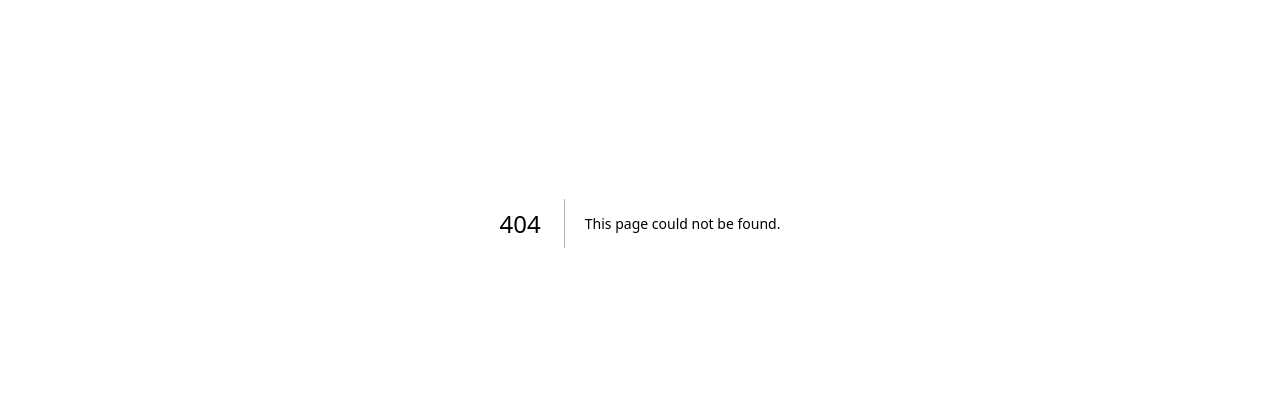
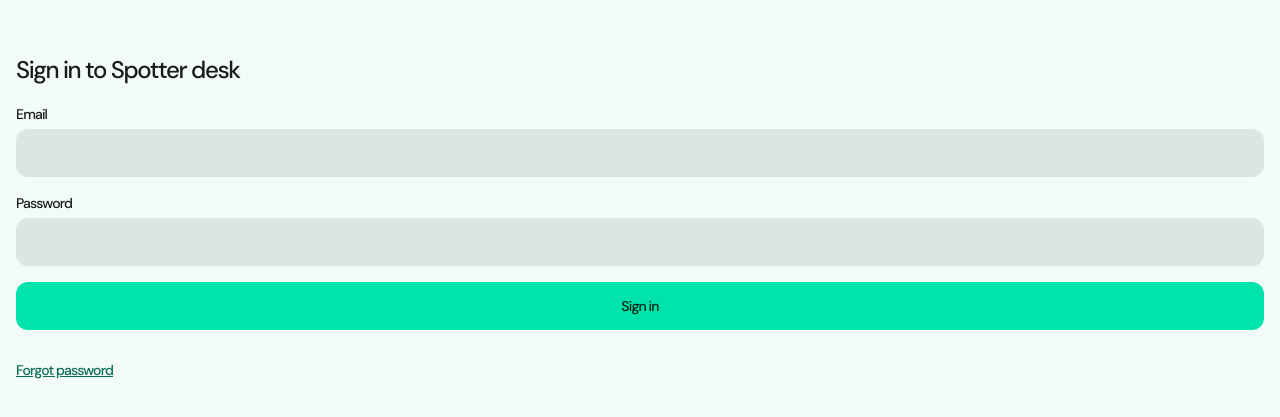
Before and after one commit to Hennit-Dave/Spotter, a Next.js app: page /admin/log-in in a window 1280 px wide. Before the commit this address had no page. Shown: the part 177-594 px from the top of the page. Built offline with nearby package versions, Linux system fonts and the light colour scheme; no server answers.

Commit message:
Add the admin sign-in, sign-out and desk home screens

```diff
--- /dev/null
+++ b/src/app/admin/actions.ts
@@ -0,0 +1,9 @@
+'use server';
+
+import { redirect } from 'next/navigation';
+import { endAdminSession } from '@/server/auth/admin-session';
+
+export async function signOut(): Promise<void> {
+  await endAdminSession();
+  redirect('/admin/log-in');
+}
--- /dev/null
+++ b/src/app/admin/layout.tsx
@@ -0,0 +1,11 @@
+import type { Metadata } from 'next';
+import type { ReactNode } from 'react';
+
+export const metadata: Metadata = {
+  title: 'Spotter desk',
+  robots: { index: false, follow: false },
+};
+
+export default function AdminLayout({ children }: { children: ReactNode }) {
+  return children;
+}
--- /dev/null
+++ b/src/app/admin/log-in/actions.ts
@@ -0,0 +1,40 @@
+'use server';
+
+import { redirect } from 'next/navigation';
+import { getDb } from '@/server/db';
+import { startAdminSession } from '@/server/auth/admin-session';
+import { normaliseEmail } from '@/server/auth/email';
+import { verifyPassword } from '@/server/auth/password';
+import { isPaused, recordFailure } from '@/server/auth/throttle';
+
+function text(formData: FormData, name: string): string {
+  const value = formData.get(name);
+  return typeof value === 'string' ? value : '';
+}
+
+// Every failure gives the same answer, so the response does not say whether the email has
+// an account. Wrong tries are counted per email whether or not the account exists, so the
+// pause does not reveal that either.
+export async function signIn(formData: FormData): Promise<void> {
+  const email = normaliseEmail(text(formData, 'email'));
+  const password = text(formData, 'password');
+  const db = getDb();
+
+  if (email === '' || password === '') redirect('/admin/log-in?e=invalid');
+
+  if (await isPaused(db, 'ADMIN_LOGIN', email)) redirect('/admin/log-in?e=paused');
+
+  const staff = await db.staff.findUnique({
+    where: { email },
+    select: { id: true, active: true, passwordHash: true, sessionVersion: true },
+  });
+  const passwordOk = await verifyPassword(staff?.passwordHash ?? null, password);
+
+  if (!staff || !staff.active || !passwordOk) {
+    await recordFailure(db, 'ADMIN_LOGIN', email);
+    redirect('/admin/log-in?e=invalid');
+  }
+
+  await startAdminSession(staff);
+  redirect('/admin');
+}
--- /dev/null
+++ b/src/app/admin/log-in/page.tsx
@@ -0,0 +1,47 @@
+import { redirect } from 'next/navigation';
+import {
+  AuthCard,
+  Form,
+  NavLink,
+  SubmitButton,
+  TextField,
+  type AuthNotice,
+} from '@/components/admin/AuthCard';
+import { getAdminStaff } from '@/server/auth/admin-session';
+import { signIn } from './actions';
+
+const NOTICES: Record<string, AuthNotice> = {
+  invalid: { tone: 'error', text: 'That email and password did not match.' },
+  paused: {
+    tone: 'error',
+    text: 'Too many tries. Wait ten minutes and try again.',
+  },
+  reset: { tone: 'info', text: 'Your password is set. Sign in.' },
+};
+
+export default async function AdminLogInPage({
+  searchParams,
+}: {
+  searchParams: Promise<{ e?: string; reset?: string }>;
+}) {
+  if (await getAdminStaff()) redirect('/admin');
+
+  const { e, reset } = await searchParams;
+  const notice = e ? NOTICES[e] : reset ? NOTICES.reset : undefined;
+
+  return (
+    <AuthCard title="Sign in to Spotter desk" notice={notice}>
+      <Form action={signIn}>
+        <TextField name="email" label="Email" type="email" autoComplete="username" />
+        <TextField
+          name="password"
+          label="Password"
+          type="password"
+          autoComplete="current-password"
+        />
+        <SubmitButton>Sign in</SubmitButton>
+      </Form>
+      <NavLink href="/admin/forgot-password">Forgot password</NavLink>
+    </AuthCard>
+  );
+}
```
Also changed, not shown: src/app/admin/page.tsx (added, +18 -0 lines).
